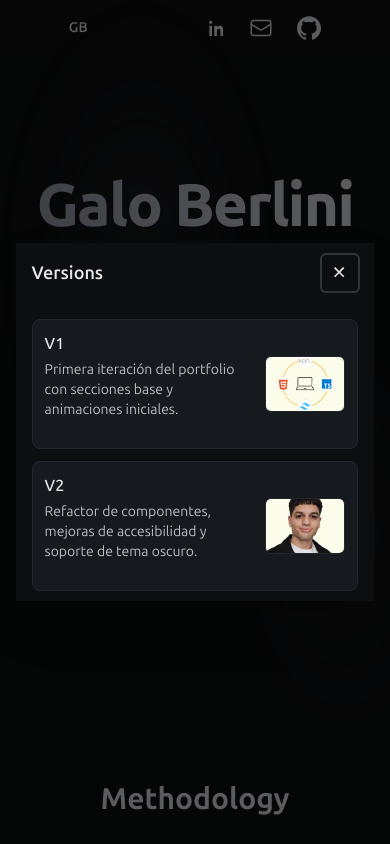
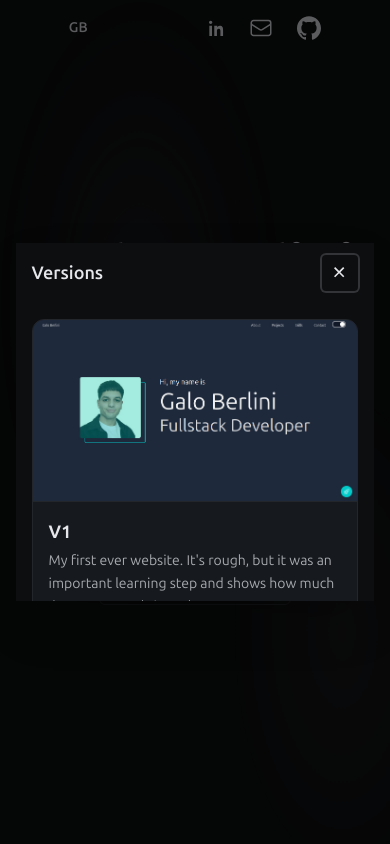
Before and after one commit to Galoberlini/personal-portfolio, a Next.js app: page /v2 in a window 390 px wide. Both pictures are taken after a click on the button "Open versions". Shown: the top 844 px of the page. Built offline with nearby package versions, Linux system fonts and the light colour scheme.

Commit message:
Fixes: Version modal color + Visual mobile bug

```diff
--- a/app/components/versionModal.tsx
+++ b/app/components/versionModal.tsx
@@ -66,7 +66,7 @@ export default function VersionModal({ cards }: Props) {
                     aria-label="Open versions"
                     className="fixed bottom-5 right-5 z-[80] rounded-full bg-primary text-bg shadow-lg hover:opacity-90 transition-opacity p-3"
                 >
-                    <svg xmlns="http://www.w3.org/2000/svg" fill="none" viewBox="0 0 24 24" strokeWidth="1.5" stroke="currentColor" className="size-6">
+                    <svg xmlns="http://www.w3.org/2000/svg" fill="none" viewBox="0 0 24 24" strokeWidth="1.5" stroke="currentColor" className="size-6 text-text">
                         <path strokeLinecap="round" strokeLinejoin="round" d="M15.59 14.37a6 6 0 0 1-5.84 7.38v-4.8m5.84-2.58a14.98 14.98 0 0 0 6.16-12.12A14.98 14.98 0 0 0 9.631 8.41m5.96 5.96a14.926 14.926 0 0 1-5.841 2.58m-.119-8.54a6 6 0 0 0-7.381 5.84h4.8m2.581-5.84a14.927 14.927 0 0 0-2.58 5.84m2.699 2.7c-.103.021-.207.041-.311.06a15.09 15.09 0 0 1-2.448-2.448 14.9 14.9 0 0 1 .06-.312m-2.24 2.39a4.493 4.493 0 0 0-1.757 4.306 4.493 4.493 0 0 0 4.306-1.758M16.5 9a1.5 1.5 0 1 1-3 0 1.5 1.5 0 0 1 3 0Z" />
                     </svg>
 
@@ -106,7 +106,7 @@ export default function VersionModal({ cards }: Props) {
                                     </button>
                                 </div>
                                 <div id="version-modal-description" className="overflow-auto h-[calc(100%-56px)] p-4">
-                                    <ul className="flex flex-col gap-3">
+                                    <ul className="grid grid-cols-1 gap-4">
                                         {cards.map((c, i) => (
                                             <li
                                                 key={i}
@@ -114,19 +114,31 @@ export default function VersionModal({ cards }: Props) {
                                                 role="button"
                                                 onClick={() => router.push(`/v${i + 1}`)}
                                                 onKeyDown={(e) => { if (e.key === 'Enter') router.push(`/v${i + 1}`) }}
-                                                className="flex items-center gap-3 rounded-lg border border-third p-3 bg-secondary focus:outline-none focus:ring-2 focus:ring-primary cursor-pointer"
+                                                className="group flex flex-col overflow-hidden rounded-xl border border-third bg-secondary focus:outline-none focus:ring-2 focus:ring-primary cursor-pointer transition-all hover:border-[var(--text-color)]/30"
                                             >
-                                                <div className="flex-1 min-w-0">
-                                                    <h4 className="font-medium mb-1">V{i + 1}</h4>
-                                                    <p className="text-sm opacity-80">{c.description}</p>
+                                                {/* Imagen: Ahora más grande y arriba */}
+                                                <div className="relative w-full aspect-[16/9] flex-shrink-0 border-b border-third overflow-hidden">
+                                                    <Image
+                                                        src={c.image}
+                                                        alt={`Version ${i + 1}`}
+                                                        fill
+                                                        sizes="(max-width: 560px) 100vw, 560px"
+                                                        className="object-cover transition-transform duration-500 group-hover:scale-105"
+                                                        unoptimized
+                                                    />
                                                 </div>
-                                                <div className="relative w-20 h-14 flex-shrink-0 rounded-md overflow-hidden border border-third">
-                                                    <Image src={c.image} alt={`Version ${i + 1}`} fill sizes="80px" className="object-cover" unoptimized />
+
+                                                {/* Texto informativo */}
+                                                <div className="p-4">
+                                                    <div className="flex justify-between items-center mb-1">
+                                                        <h4 className="font-bold text-lg">V{i + 1}</h4>
+                                                    </div>
+                                                    <p className="text-sm opacity-70 leading-relaxed">{c.description}</p>
                                                 </div>
                                             </li>
                                         ))}
                                         {cards.length === 0 && (
-                                            <li className="text-sm opacity-70">No versions yet.</li>
+                                            <li className="text-sm opacity-70 text-center py-10">No versions yet.</li>
                                         )}
                                     </ul>
                                 </div>
--- a/app/template.tsx
+++ b/app/template.tsx
@@ -2,8 +2,8 @@ import VersionModal from "./components/versionModal";
 
 export default function Template({ children }: { children: React.ReactNode }) {
     const versionCards = [
-        { description: "Primera iteración del portfolio con secciones base y animaciones iniciales.", image: "/images/PortfolioTools.png" },
-        { description: "Refactor de componentes, mejoras de accesibilidad y soporte de tema oscuro.", image: "/images/fotoPort2.png" },
+        { description: "My first ever website. It's rough, but it was an important learning step and shows how much I've progressed since then.", image: "/images/fotoPort1.jpeg" },
+        { description: "A visual update with my latest experiences. I focused on creating a cleaner interface while keeping the information current.", image: "/images/fotoPort2.jpeg" },
     ];
     return (
         <>
--- a/app/v2/components/Experience.tsx
+++ b/app/v2/components/Experience.tsx
@@ -6,7 +6,7 @@ import { experienceItems } from "../data/experience"
 export default function Experience() {
     return (
         <section id="Experience" className="relative w-full max-w-4xl mx-auto my-24 px-6">
-            <h2 className="text-3xl md:text-4xl font-bold mb-16 text-center text-[var(--text-color)]">
+            <h2 className="text-3xl md:text-4xl font-bold mb-16 text-center text-text">
                 Professional Experience
             </h2>
 
--- a/app/v2/components/Hero.tsx
+++ b/app/v2/components/Hero.tsx
@@ -3,7 +3,7 @@ import { motion } from "framer-motion"
 
 export default function Hero() {
     return (
-        <section id="Hero" className="relative min-h-[85dvh] md:min-h-[100dvh] flex flex-col items-center justify-center text-center px-6 overflow-hidden">
+        <section id="Hero" className="relative min-h-[100svh] flex flex-col items-center justify-center text-center px-6 overflow-hidden">
             {/* animated glow background */}
             <div aria-hidden className="pointer-events-none absolute -inset-[10%] opacity-40" style={{
                 background: `radial-gradient(40% 40% at 30% 30%, rgba(50,52,55,0.8) 0%, rgba(50,52,55,0.1) 60%, transparent 70%),
--- a/app/v2/components/Methodology.tsx
+++ b/app/v2/components/Methodology.tsx
@@ -25,7 +25,7 @@ const descriptionVariants = {
 export default function Methodology() {
     return (
         <section id="Methodology" className="relative w-10/12 mx-auto my-16">
-            <h2 className="text-3xl md:text-4xl font-bold text-center mb-10">Methodology</h2>
+            <h2 className="text-3xl md:text-4xl font-bold mb-16 text-center text-text">Methodology</h2>
             <div className="flex flex-col">
                 {methodologySteps.map((s, i) => (
                     <motion.div
--- a/app/v2/components/TechStack.tsx
+++ b/app/v2/components/TechStack.tsx
@@ -6,7 +6,7 @@ import { motion } from "framer-motion"
 export default function TechStack() {
     return (
         <section id="TechStack" className="w-10/12 max-w-4xl mx-auto my-32">
-            <h2 className="text-3xl font-bold mb-16 text-center">Technologies</h2>
+            <h2 className="text-3xl md:text-4xl font-bold mb-16 text-center text-text">Technologies</h2>
 
             <div className="grid grid-cols-1 md:grid-cols-3 gap-12">
                 {categorizedStack.map((cat, i) => (
--- a/app/v2/components/WebSites.tsx
+++ b/app/v2/components/WebSites.tsx
@@ -6,11 +6,9 @@ import { websites } from "../data/websites"
 export default function WebSites() {
     return (
         <section id="WebSites" className="w-10/12 max-w-4xl mx-auto my-24">
-            <div className="flex flex-col items-center mb-16">
-                <h2 className="text-3xl md:text-4xl font-bold tracking-tight text-[var(--text-color)]">
-                    Websites
-                </h2>
-            </div>
+            <h2 className="text-3xl md:text-4xl font-bold mb-16 text-center text-text">
+                Websites
+            </h2>
 
             <div className="space-y-24 md:space-y-32">
                 {websites.map((w, i) => (
```
Also changed, not shown: public/images/fotoPort1.jpeg (added), public/images/fotoPort2.jpeg (added).
